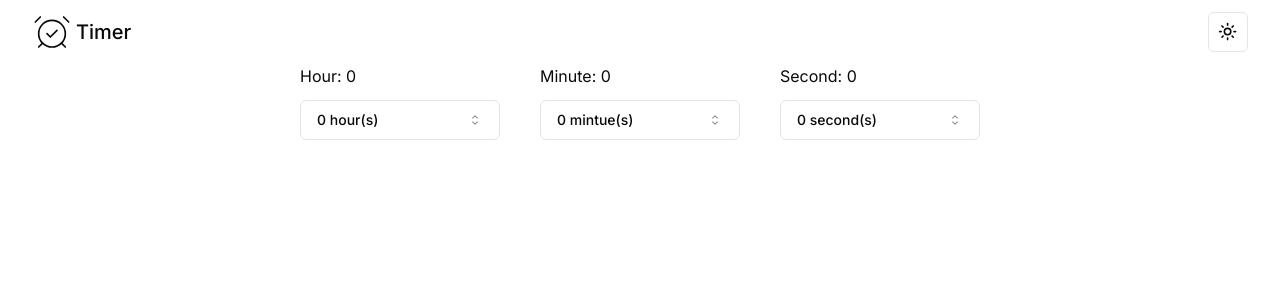
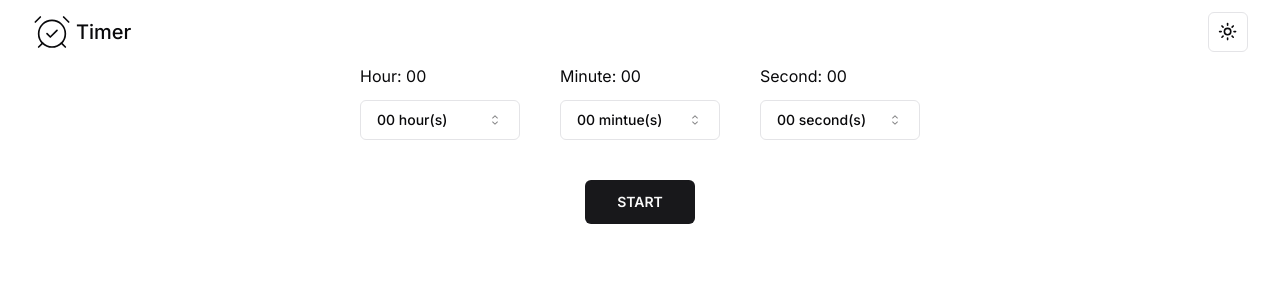
Before and after one commit to StepAsideLiL/timer, a Next.js app: page / in a window 1280 px wide. Shown: the top 300 px of the page. Built offline with nearby package versions, Linux system fonts and the light colour scheme.

Commit message:
add start button and refactor some design

```diff
--- a/app/(home)/_parts/set-timer.tsx
+++ b/app/(home)/_parts/set-timer.tsx
@@ -17,23 +17,40 @@ import {
 import { CaretSortIcon, CheckIcon } from "@radix-ui/react-icons";
 import { cn } from "@/lib/utils";
 import { ScrollArea } from "@/components/ui/scroll-area";
+import { useRouter } from "next/navigation";
 
 const SetTimer = () => {
+  const router = useRouter();
+
+  // const [year, setYear] = useState<number>(0);
+  // const [month, setMonth] = useState<number>(0);
+  // const [day, setDay] = useState<number>(0);
   const [hour, setHour] = useState<number>(0);
   const [minute, setMinute] = useState<number>(0);
   const [second, setSecond] = useState<number>(0);
 
+  // const [openYear, setOpenYear] = useState(false);
+  // const [openMonth, setOpenMonth] = useState(false);
+  // const [openDay, setOpenDay] = useState(false);
   const [openHour, setOpenHour] = useState(false);
-  const [openMin, setOpenMin] = useState(false);
-  const [openSec, setOpenSec] = useState(false);
+  const [openMintue, setOpenMintue] = useState(false);
+  const [openSecond, setOpenSecond] = useState(false);
 
+  const hr = Array.from({ length: 24 }, (_, index) => index);
   const minAndSec = Array.from({ length: 60 }, (_, index) => index);
-  const hr = Array.from({ length: 23 }, (_, index) => index);
+
+  const handleStart = () => {
+    // 2025-02-02T00:00:00
+
+    const time = `${hour}-${minute}-${second}`;
+    router.replace(`/timer/${time}`);
+  };
 
   return (
-    <section className="flex gap-10">
+    <section className="flex gap-10 flex-col items-center">
+      <section className="flex flex-col md:flex-row gap-10">
         <section className="space-y-3">
-        <p>Hour: {hour}</p>
+          <p>Hour: {hour.toString().padStart(2, "0")}</p>
 
           <Popover open={openHour} onOpenChange={setOpenHour}>
             <PopoverTrigger asChild>
@@ -41,14 +58,14 @@ const SetTimer = () => {
                 variant="outline"
                 role="combobox"
                 aria-expanded={openHour}
-              className="w-[200px] justify-between"
+                className="w-40 justify-between"
               >
-              {hour} hour(s)
+                {hour.toString().padStart(2, "0")} hour(s)
                 <CaretSortIcon className="ml-2 h-4 w-4 shrink-0 opacity-50" />
               </Button>
             </PopoverTrigger>
 
-          <PopoverContent className="w-[200px] p-0">
+            <PopoverContent className="w-40 p-0">
               <Command>
                 <CommandInput placeholder="Enter hour" className="h-9" />
 
@@ -65,7 +82,7 @@ const SetTimer = () => {
                           setOpenHour(false);
                         }}
                       >
-                      {e}
+                        {e.toString().padStart(2, "0")}
                         <CheckIcon
                           className={cn(
                             "ml-auto h-4 w-4",
@@ -80,24 +97,23 @@ const SetTimer = () => {
             </PopoverContent>
           </Popover>
         </section>
+        <section className="space-y-3">
+          <p>Minute: {minute.toString().padStart(2, "0")}</p>
 
-      <section className="space-y-3">
-        <p>Minute: {minute}</p>
-
-        <Popover open={openMin} onOpenChange={setOpenMin}>
+          <Popover open={openMintue} onOpenChange={setOpenMintue}>
             <PopoverTrigger asChild>
               <Button
                 variant="outline"
                 role="combobox"
-              aria-expanded={openMin}
-              className="w-[200px] justify-between"
+                aria-expanded={openMintue}
+                className="w-40 justify-between"
               >
-              {minute} mintue(s)
+                {minute.toString().padStart(2, "0")} mintue(s)
                 <CaretSortIcon className="ml-2 h-4 w-4 shrink-0 opacity-50" />
               </Button>
             </PopoverTrigger>
 
-          <PopoverContent className="w-[200px] p-0">
+            <PopoverContent className="w-40 p-0">
               <Command>
                 <CommandInput placeholder="Enter minute" className="h-9" />
 
@@ -111,10 +127,10 @@ const SetTimer = () => {
                         value={e + ""}
                         onSelect={(currentValue) => {
                           setMinute(Number(currentValue));
-                        setOpenMin(false);
+                          setOpenMintue(false);
                         }}
                       >
-                      {e}
+                        {e.toString().padStart(2, "0")}
                         <CheckIcon
                           className={cn(
                             "ml-auto h-4 w-4",
@@ -129,24 +145,23 @@ const SetTimer = () => {
             </PopoverContent>
           </Popover>
         </section>
+        <section className="space-y-3">
+          <p>Second: {second.toString().padStart(2, "0")}</p>
 
-      <section className="space-y-3">
-        <p>Second: {second}</p>
-
-        <Popover open={openSec} onOpenChange={setOpenSec}>
+          <Popover open={openSecond} onOpenChange={setOpenSecond}>
             <PopoverTrigger asChild>
               <Button
                 variant="outline"
                 role="combobox"
-              aria-expanded={openSec}
-              className="w-[200px] justify-between"
+                aria-expanded={openSecond}
+                className="w-40 justify-between"
               >
-              {second} second(s)
+                {second.toString().padStart(2, "0")} second(s)
                 <CaretSortIcon className="ml-2 h-4 w-4 shrink-0 opacity-50" />
               </Button>
             </PopoverTrigger>
 
-          <PopoverContent className="w-[200px] p-0">
+            <PopoverContent className="w-40 p-0">
               <Command>
                 <CommandInput placeholder="Enter second" className="h-9" />
 
@@ -160,10 +175,10 @@ const SetTimer = () => {
                         value={e + ""}
                         onSelect={(currentValue) => {
                           setSecond(Number(currentValue));
-                        setOpenSec(false);
+                          setOpenSecond(false);
                         }}
                       >
-                      {e}
+                        {e.toString().padStart(2, "0")}
                         <CheckIcon
                           className={cn(
                             "ml-auto h-4 w-4",
@@ -179,6 +194,11 @@ const SetTimer = () => {
           </Popover>
         </section>
       </section>
+
+      <Button size={"lg"} onClick={handleStart} className="font-semibold">
+        START
+      </Button>
+    </section>
   );
 };
 
```
Lines whose indentation alone changed are shown as unchanged.
